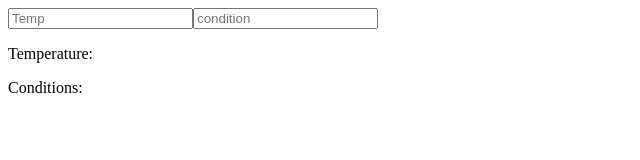
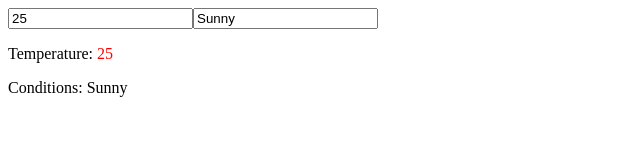
Before and after one commit to acciojob/conditional-weather-report-AyushKumar9934, a React app: page / in a window 1280 px wide. Shown: the top 160 px of the page, without its empty margins (0-640 px from the left). Built offline with nearby package versions, Linux system fonts and the light colour scheme.

Commit message:
fourth commit

```diff
--- a/src/components/App.js
+++ b/src/components/App.js
@@ -4,16 +4,17 @@ import './../styles/App.css';
 import WeatherDisplay from "./WeatherDisplay";
 
 const App = () => {
-  const [currTemp,setCurrTemp]=useState("");
-  const [currCond,setCurrCond]=useState("");
+  const [currTemp, setCurrTemp] = useState("25");
+  const [currCond, setCurrCond] = useState("Sunny");
+
   return (
     <div>
         {/* Do not remove the main div */}
-       <input type="num" onChange={(e)=>setCurrTemp(e.target.value)}  placeholder="Temp"/>
-       <input type="text" onChange={(e)=>setCurrCond(e.target.value)} placeholder="condition"/>
+       <input type="num" onChange={(e)=>setCurrTemp(e.target.value)} value={currTemp} placeholder="Temp"/>
+       <input type="text" onChange={(e)=>setCurrCond(e.target.value)} value={currCond} placeholder="condition"/>
        <WeatherDisplay currTemp={currTemp} currCond={currCond} />
     </div>
   )
 }
 
-export default App
+export default App;
```
